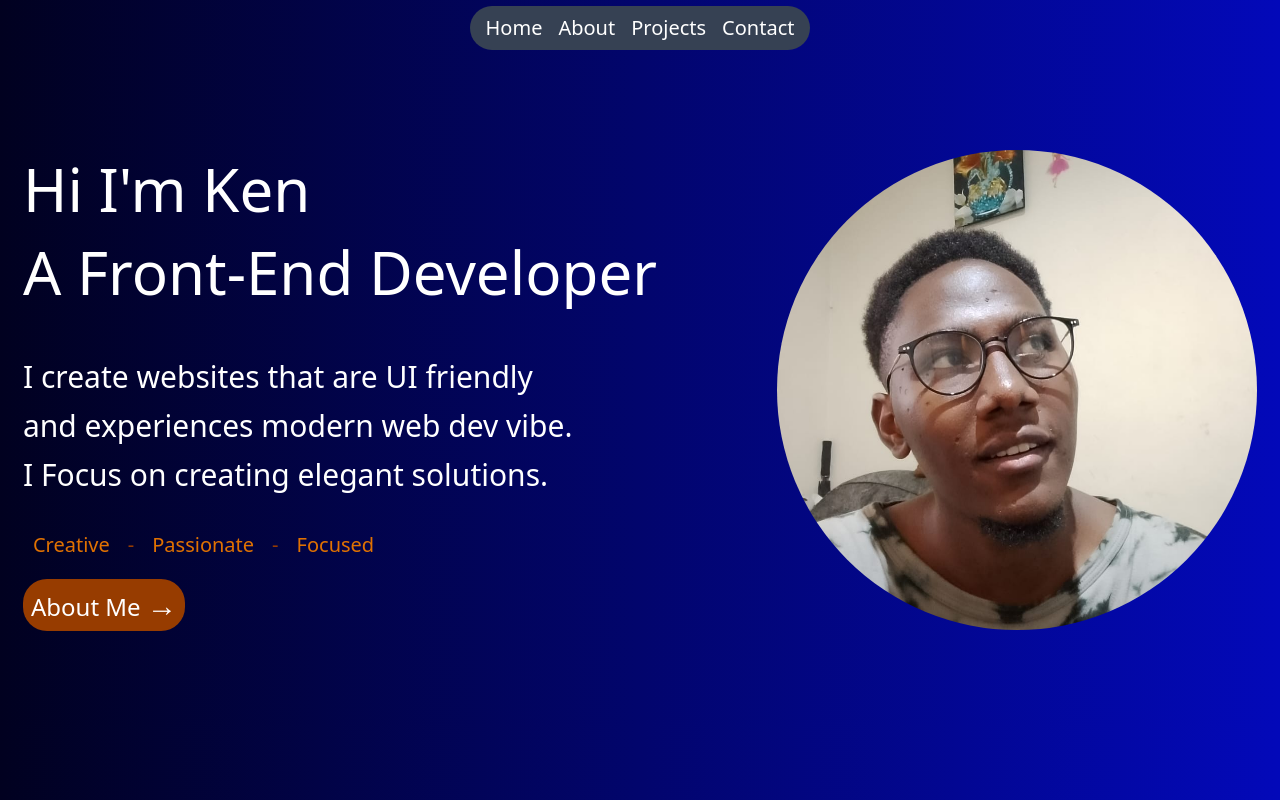
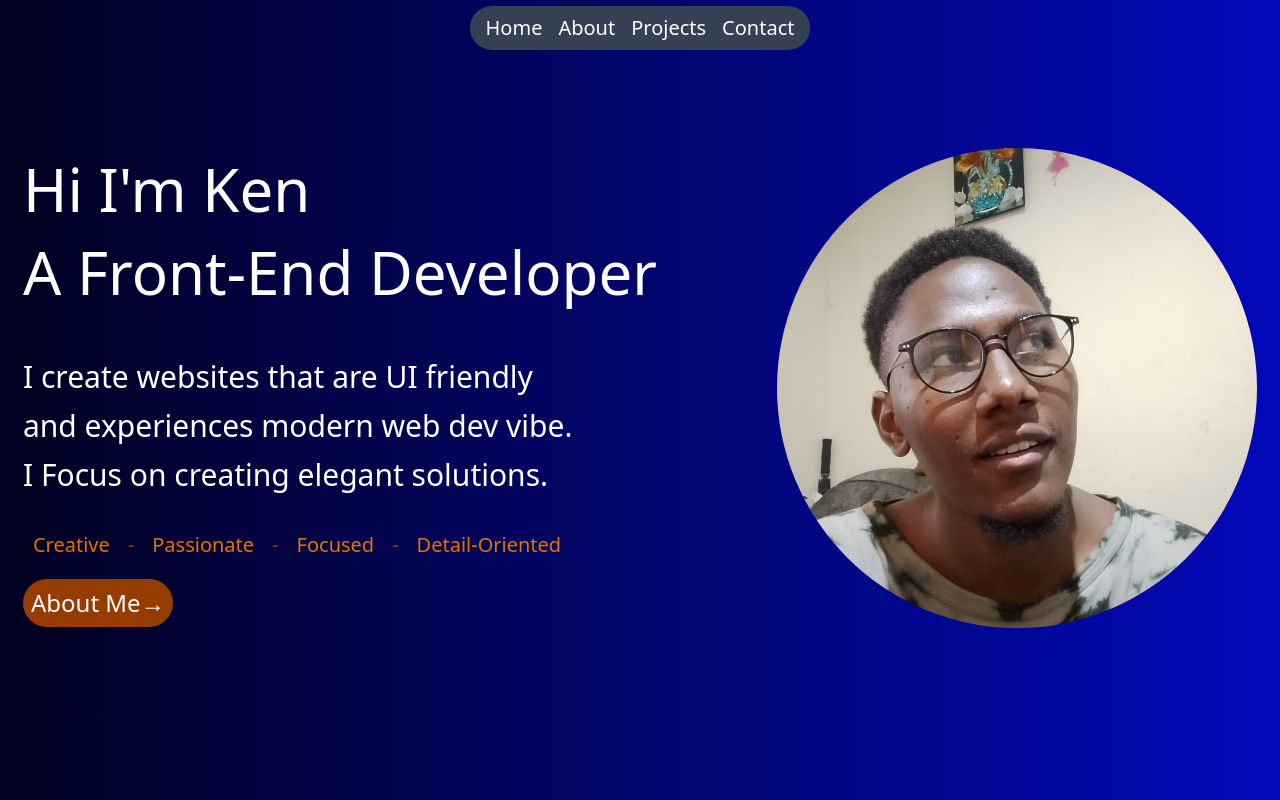
Before and after one commit to ken-jibril/Ken-s-portfolio, a React (Vite) app: page / in a window 1280 px wide. Built offline with nearby package versions, Linux system fonts and the light colour scheme.

Commit message:
add a new text and center the buttons text vertically

```diff
--- a/src/Pages/Home.jsx
+++ b/src/Pages/Home.jsx
@@ -11,8 +11,10 @@ function Home() {
                     <p className=" text-amber-600 font-semi-bold text-xl py-1 px-2.5 rounded-3xl text-center"> Passionate</p>
                     <span className="text-xl text-amber-800">-</span>
                     <p className=" text-amber-600 font-semi-bold text-xl py-1 px-2.5 rounded-3xl text-center">Focused</p>
+                    <span className="text-xl text-amber-800">-</span>
+                    <p className="text-amber-600 font-semi-bold text-xl py-1 px-2.5 rounded-3xl text-center">Detail-Oriented</p>
                 </div>
-                <Link to='/about' className="bg-amber-800 text-2xl text-white rounded-3xl py-2 px-2 text-center my-3 mt-4">About Me <span className="text-3xl">→</span></Link>
+                <Link to='/about' className="bg-amber-800 text-2xl text-white rounded-3xl py-2 px-2 text-center my-3 mt-4 flex items-center justify-center">About Me <span className="text-2xl">→</span></Link>
             </div>
             <div className="w-120 h-120">
                 <img src="/src/assets/ken's image.jpg" alt="Ken's Photo" className="w-full h-full object-cover rounded-full"/>
```
